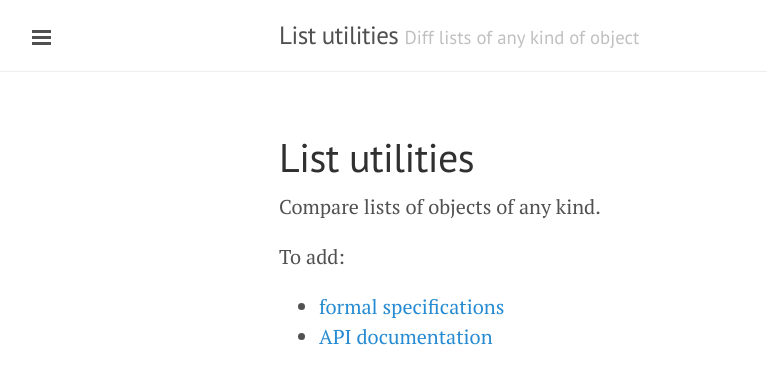
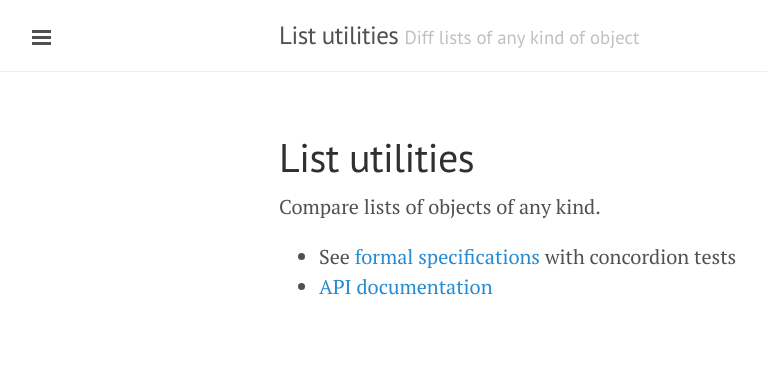
Before and after one commit to neelsmith/listutils, a Jekyll site: the page built from index.md, in a window 1280 px wide. Shown: the top 384 px of the page, without its empty margins (1-768 px from the left). Built offline with Jekyll 4.4.1, drawn with Linux system fonts in a browser that asks for light colours; Markdown is read by kramdown in place of the engine named in the settings.

Commit message:
Correct phrase

```diff
--- a/index.md
+++ b/index.md
@@ -5,7 +5,6 @@ layout: page
 
 Compare lists of objects of any kind.
 
-To add:
 
-- [formal specifications](specs/listutils/ListUtils.html)
+- See [formal specifications](specs/listutils/ListUtils.html) with concordion tests
 - [API documentation](api)
```
